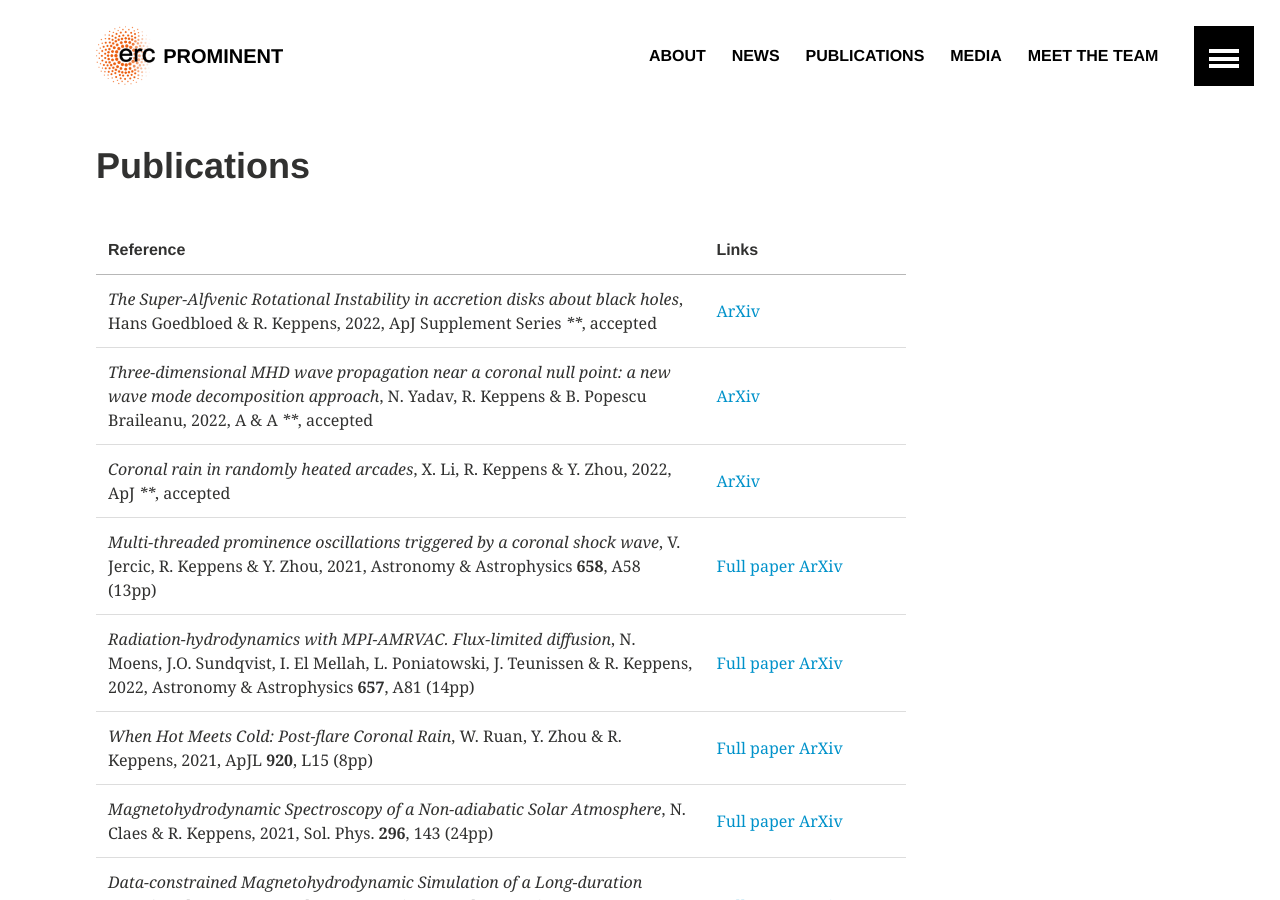
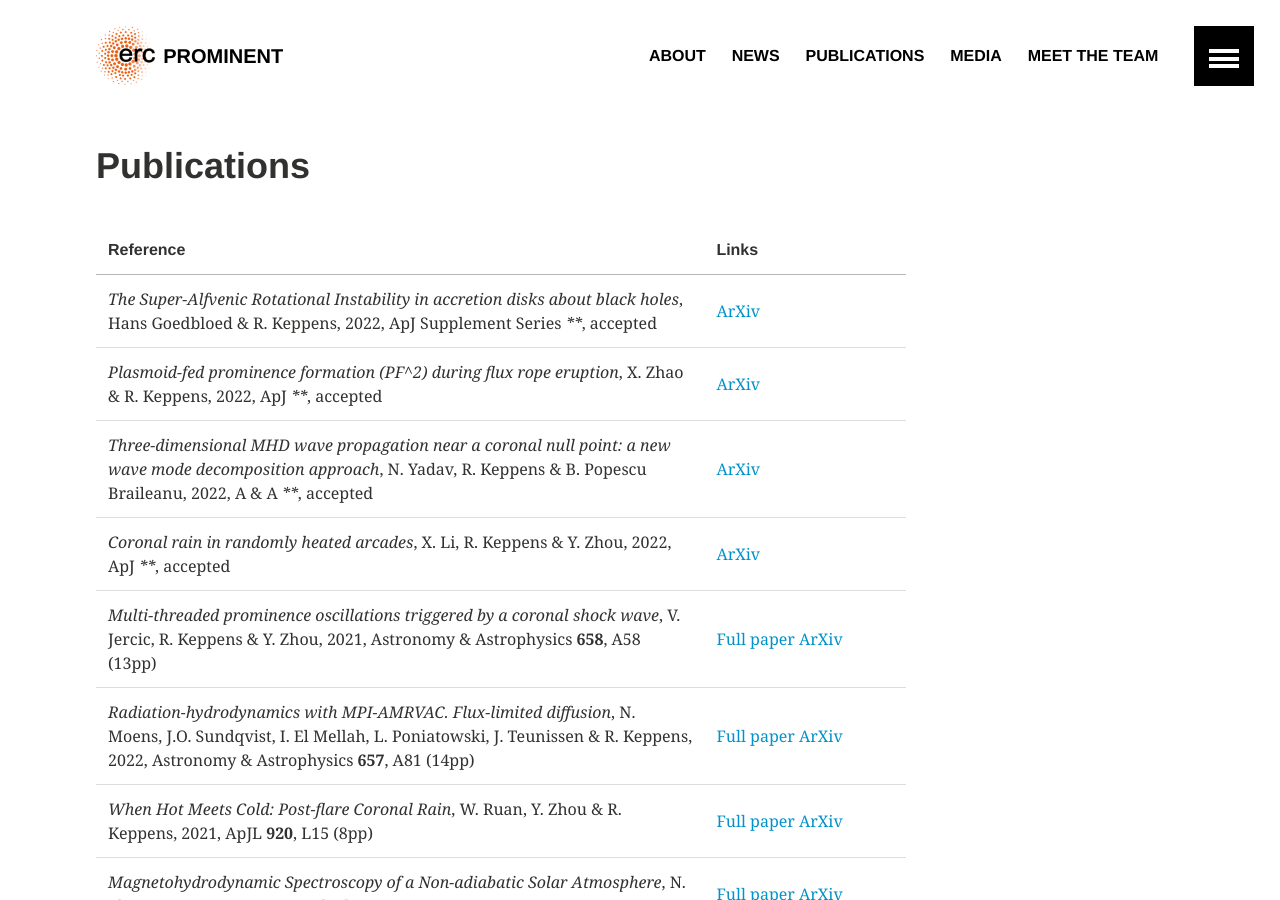
Before and after one commit to erc-prominent/erc-prominent.github.io, a Jekyll site: the page built from publications/index.md, in a window 1280 px wide and 900 px high. Built offline with Jekyll 4.4.1, drawn with Linux system fonts in a browser that asks for light colours.

Commit message:
deploy 0c7bcb9a80cc225508d5e2945df306e9b4097c45:

```diff
--- a/publications/index.md
+++ b/publications/index.md
@@ -10,6 +10,7 @@ share: false
 | Reference | Links |
 |:--------- |:----- |
 | _The Super-Alfvenic Rotational Instability in accretion disks about black holes_, Hans Goedbloed & R. Keppens, 2022, ApJ Supplement Series ****, accepted | [ArXiv](https://arxiv.org/pdf/2201.11551.pdf)  |
+| _Plasmoid-fed prominence formation (PF^2) during flux rope eruption_, X. Zhao & R. Keppens, 2022, ApJ ****, accepted | [ArXiv](https://arxiv.org/pdf/2202.08367.pdf)  |
 | _Three-dimensional MHD wave propagation near a coronal null point: a new wave mode decomposition approach_, N. Yadav, R. Keppens & B. Popescu Braileanu, 2022, A & A  ****, accepted | [ArXiv](https://arxiv.org/pdf/2201.09704.pdf)  |
 | _Coronal rain in randomly heated arcades_, X. Li, R. Keppens & Y. Zhou, 2022, ApJ ****, accepted | [ArXiv](https://arxiv.org/pdf/2112.02702.pdf)  |
 | _Multi-threaded prominence oscillations triggered by a coronal shock wave_, V. Jercic, R. Keppens & Y. Zhou, 2021, Astronomy & Astrophysics **658**, A58 (13pp) | [Full paper](https://doi.org/10.1051/0004-6361/202142127) [ArXiv](https://arxiv.org/pdf/2111.09019.pdf)  |
```
